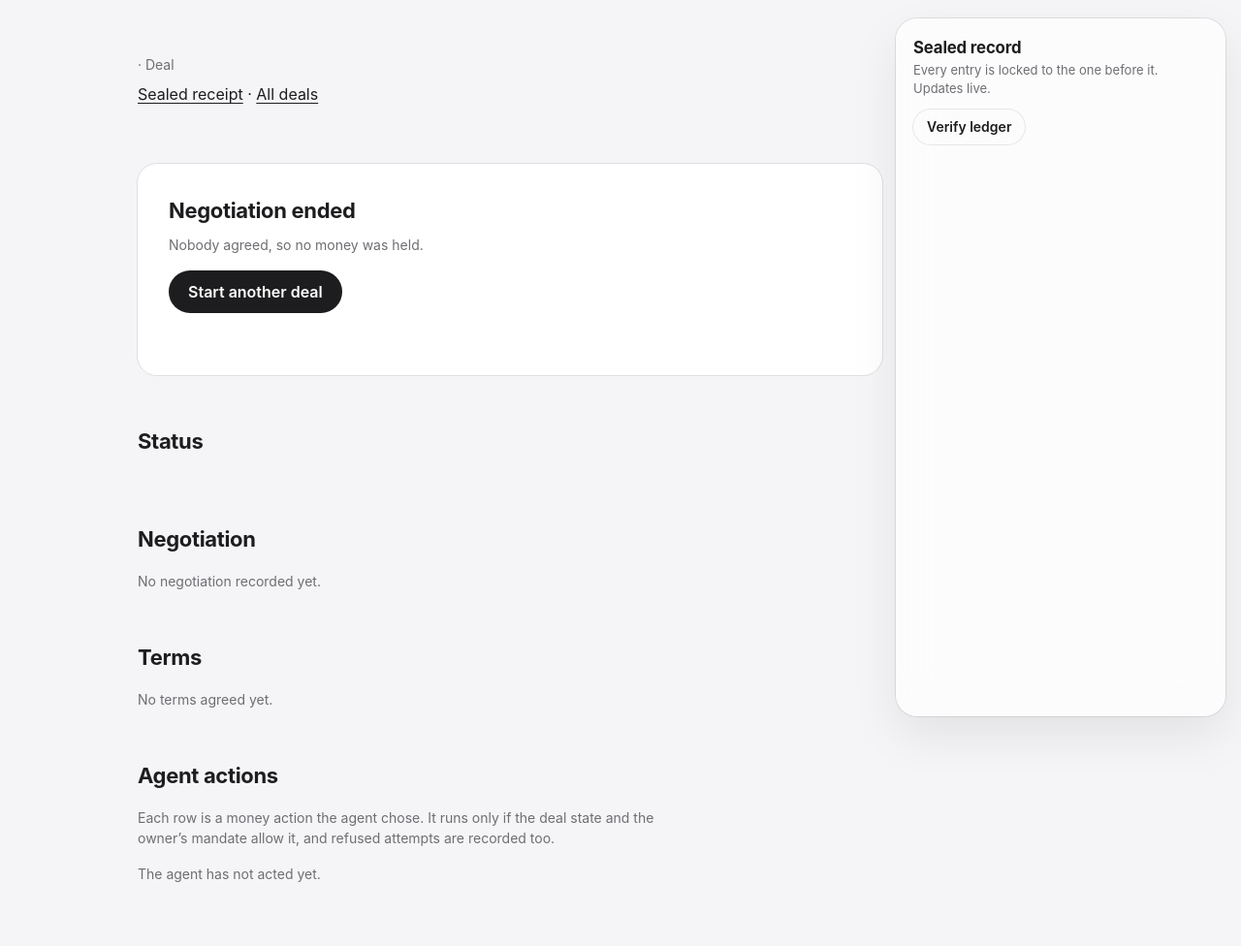
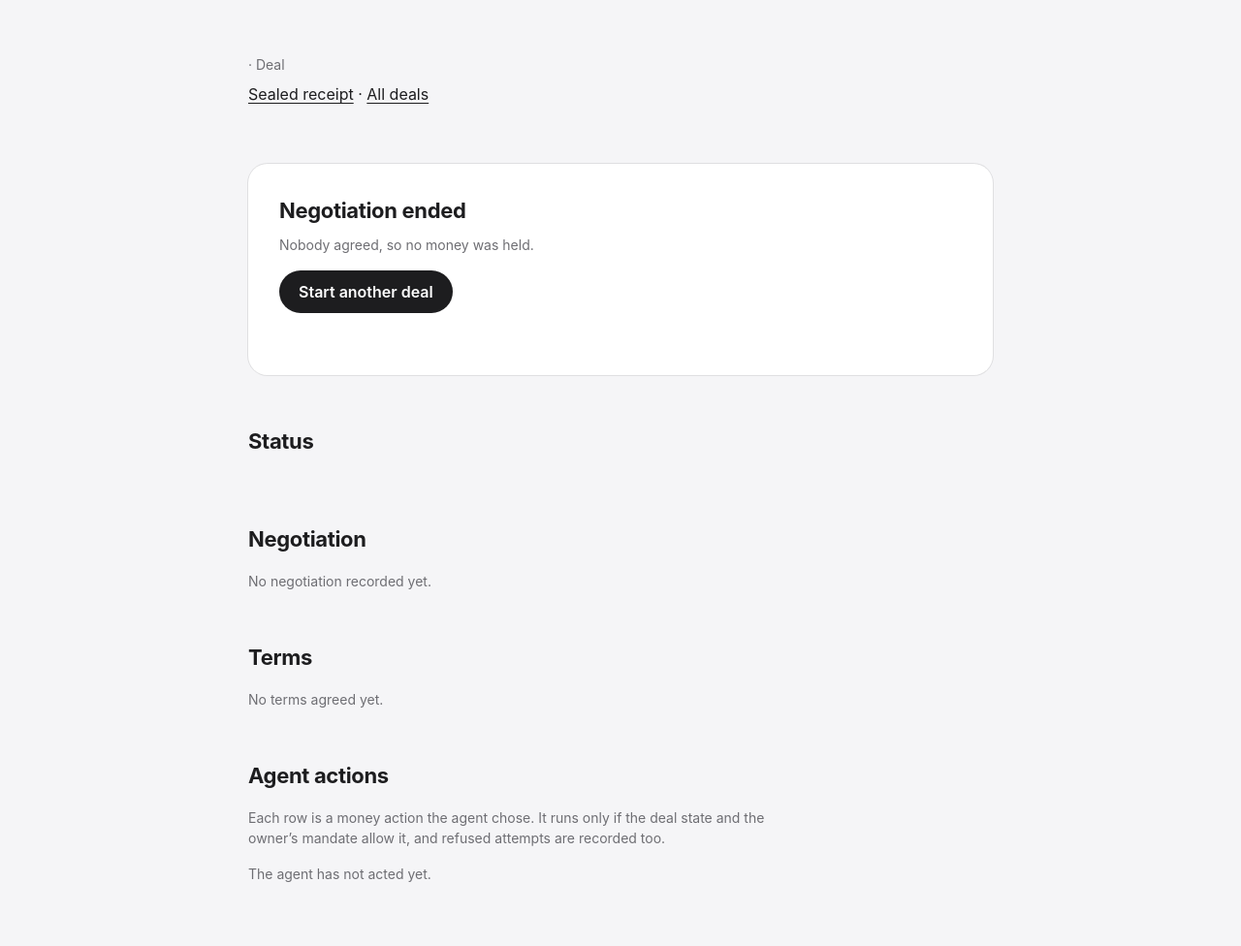
Before and after one commit to khalmam/deals, a Django app: template web/templates/web/deal.html in a window 1280 px wide. Shown: the part 45-1021 px from the top of the page at 97% size. Run offline with Django 5.2, Linux system fonts and the light colour scheme; the template is opened without the code that fills it, so the values that code supplies are empty.

Commit message:
Remove sealed record panel, update tests, center layout

```diff
--- a/web/templates/web/_deal_style.html
+++ b/web/templates/web/_deal_style.html
@@ -106,9 +106,9 @@ background:var(--dot,var(--mute));box-shadow:0 0 0 3px var(--card)}
 .by{color:var(--mute);font-size:.75rem;white-space:nowrap}.sum{margin-top:.125rem;overflow-wrap:anywhere}
 .hash{margin-top:.25rem;color:var(--mute);font:.6875rem/1.4 ui-monospace,SFMono-Regular,Menlo,monospace}
 @media (min-width:1100px){
-main{margin:0 0 0 max(1rem,calc((100vw - 1092px)/2));max-width:min(54rem,calc(100vw - 400px))}
+main{margin:0 auto;max-width:54rem}
 .bar{display:none}html{scroll-padding-top:1rem}
-.seal{position:fixed;top:16px;right:16px;bottom:16px;width:340px;max-width:none;margin:0;overflow:auto}}
+}
 @keyframes rise{from{opacity:0;transform:translateY(8px)}}
 @keyframes reveal{from{clip-path:inset(0 100% 0 0);opacity:0}}
 @keyframes draw{from{transform:scaleY(0)}}
--- a/web/templates/web/deal.html
+++ b/web/templates/web/deal.html
@@ -95,27 +95,5 @@
 </section>
 </main>
 
-<aside id="ledger" class="seal" aria-labelledby="h-ledger">
-  <h2 id="h-ledger">Sealed record</h2>
-  <p class="pt-sub">Every entry is locked to the one before it. Updates live.</p>
-  <p class="noprint"><button type="button" class="ghost" onclick="location.reload()">Verify ledger</button></p>
-  {% if deal.verified %}
-  <div class="badge{% if not deal.verified.intact %} bad{% endif %}" role="status"><span class="dot"></span>
-    <span>{% if deal.verified.intact %}Intact. {{ deal.verified.checked }} entries verified.{% else %}Broken at entry {{ deal.verified.broken_seq }}. That entry or an earlier one was changed.{% endif %}</span></div>
-  {% endif %}
-  <ol class="thread">
-  {% for e in deal.ledger %}
-    <li class="row {{ e.state }}" style="--dot:{{ e.color }}">
-      <span class="line"></span><span class="node"></span>
-      <div class="body">
-        <div class="top"><span class="kind">{{ e.label }}</span><span class="by">{{ e.date }}</span></div>
-        {% if e.summary %}<div class="sum">{{ e.summary }}</div>{% endif %}
-        <div class="hash" title="{{ e.hash }}">seal {{ e.short_hash }}, {% if e.first %}first entry{% else %}follows {{ e.prev_short }}{% endif %}</div>
-      </div>
-    </li>
-  {% endfor %}
-  </ol>
-  {% if deal.head_hash %}<p class="meta">Head hash <code>{{ deal.head_hash }}</code></p>{% endif %}
-</aside>
 {% endblock %}
 {% block scripts %}{% include "web/_deal_live.html" %}{% endblock %}
```
Also changed, not shown: tests/test_deal_view.py (+8 -4 lines), tests/test_live.py (+1 -1 lines).
